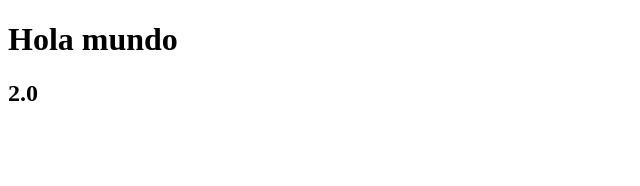
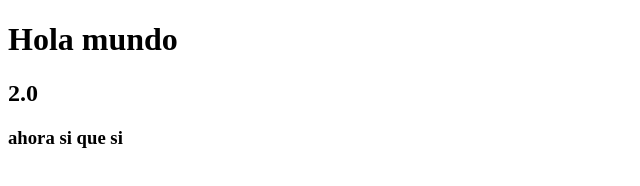
Before and after one commit to ricardo-92/Viajes_Chile, a plain HTML site: page index.html in a window 1280 px wide. Shown: the whole page, without its empty margins (0-640 px from the left). Drawn offline with Linux system fonts and the light colour scheme.

Commit message:
add: ahora si que si

```diff
--- a/index.html
+++ b/index.html
@@ -9,5 +9,6 @@
 <body>
     <h1>Hola mundo</h1>
     <h2>2.0</h2>
+    <h3>ahora si que si</h3>
 </body>
 </html>
```
